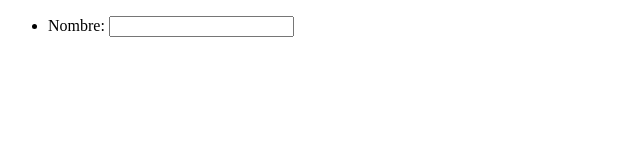
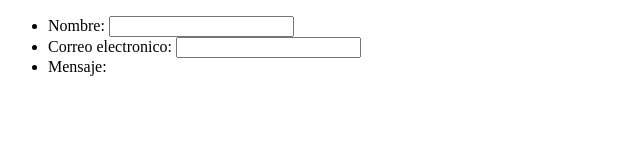
Before and after one commit to Fitin37/Ejercicio1, a plain HTML site: page index.html in a window 1280 px wide. Shown: the whole page, without its empty margins (0-640 px from the left). Drawn offline with Linux system fonts and the light colour scheme.

Commit message:
version3.3

```diff
--- a/index.html
+++ b/index.html
@@ -12,6 +12,14 @@
             <label for="name">Nombre:</label>
             <input type="text" id="name" name="user_name">
         </li>
+        <li>
+             <label for="mail">Correo electronico:</label>
+             <input type="email" name="mail" id="user_mail">
+        </li>
+        <li>
+            <label for="msg">Mensaje:</label>
+
+        </li>
     </ul>
    </form>
 </body>
```
